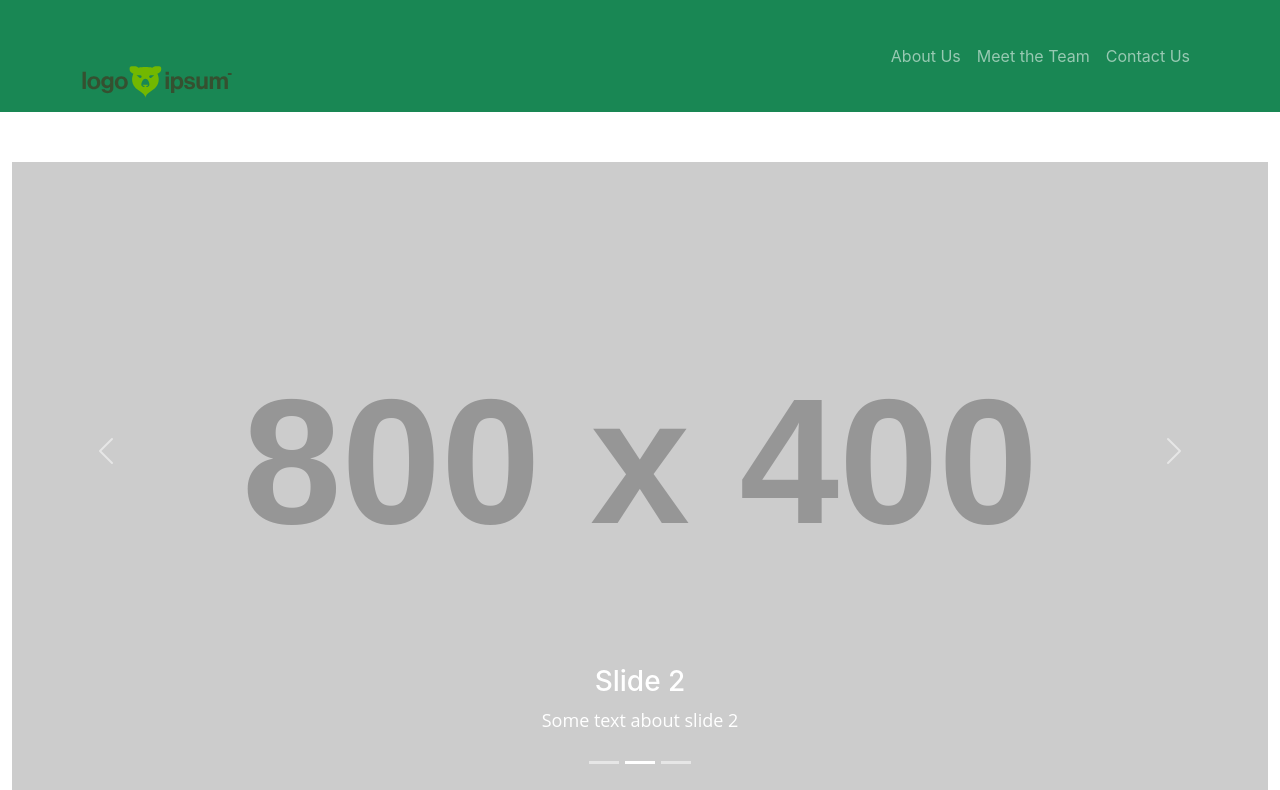
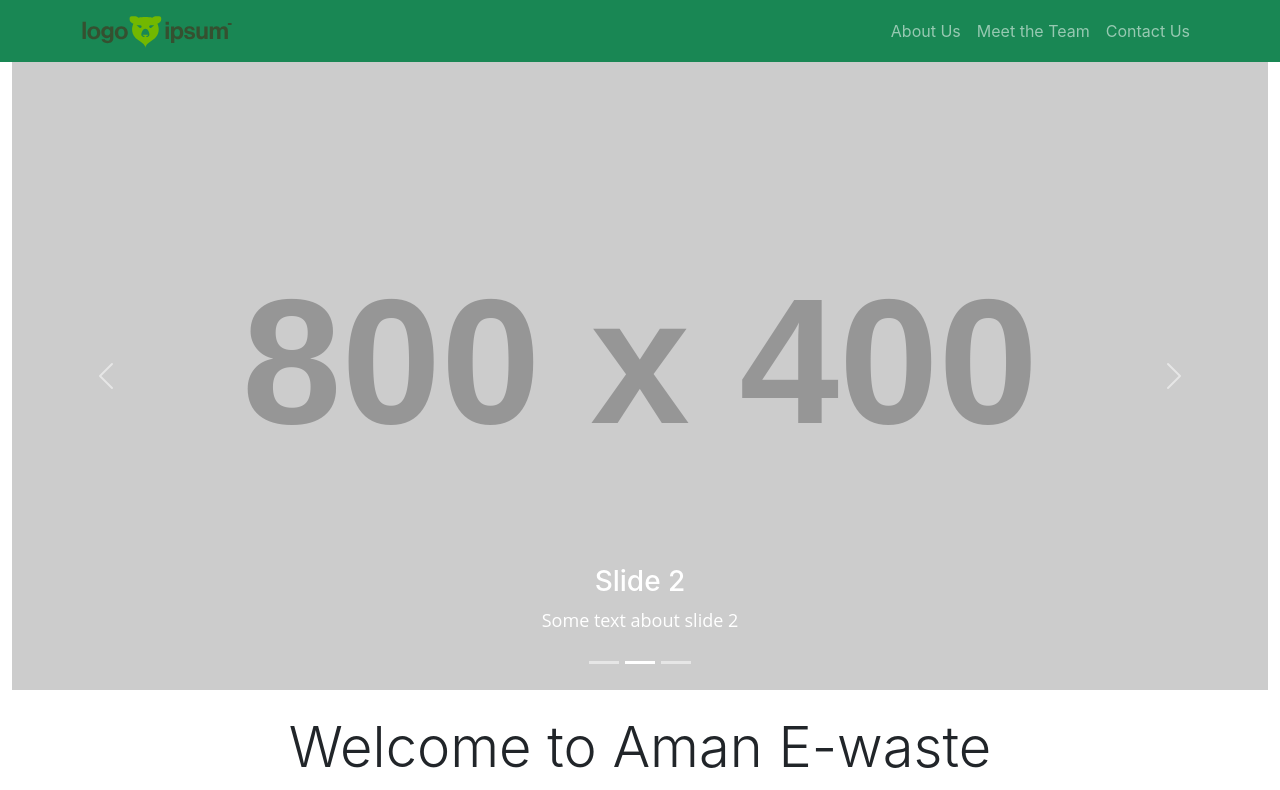
Before and after one commit to YASHY2K/Aman_Recyclers_react, a React (Create React App) app: page / in a window 1280 px wide. Shown: the top 790 px of the page. Built offline with nearby package versions, Linux system fonts and the light colour scheme.

Commit message:
removed the margin in nav, dk why it was there :|

```diff
--- a/src/styles/Home.css
+++ b/src/styles/Home.css
@@ -15,6 +15,4 @@
     max-width: 100%;
     height: auto;
     display: block;
-    margin: 0 auto;
-    margin-top: 50px;
   }
```
